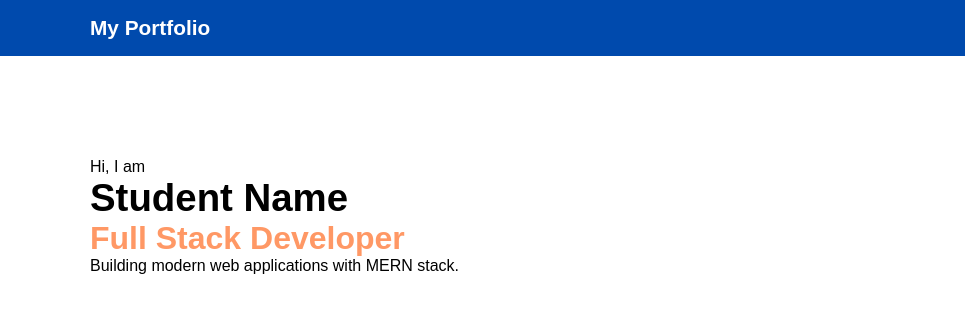
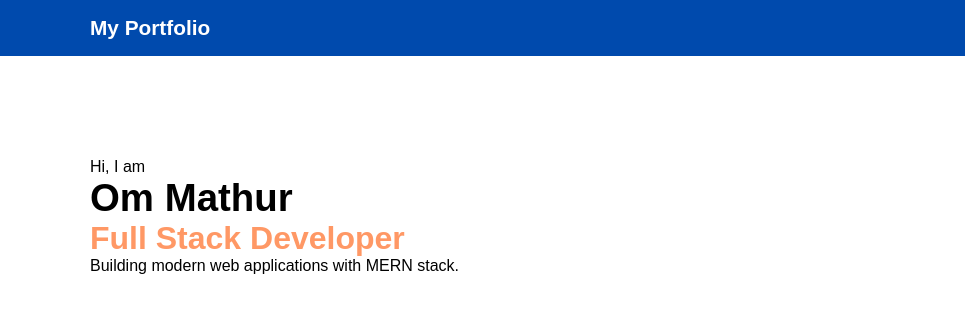
Before and after one commit to pythonom/web-assignment-3, a plain HTML site: page index.html in a window 1280 px wide. Shown: the top 326 px of the page, 0-965 px from the left. Drawn offline with Linux system fonts and the light colour scheme.

Commit message:
Change hero section name to 'Om Mathur'
Updated the name in the hero section from 'Student Name' to 'Om Mathur'.

```diff
--- a/index.html
+++ b/index.html
@@ -23,7 +23,7 @@
         <div class="container hero-content">
           <div class="hero-text">
             <p class="intro">Hi, I am</p>
-            <h1>Student Name</h1>
+            <h1>Om Mathur</h1>
             <h2 class="role">Full Stack Developer</h2>
             <p class="hero-subtitle">
               Building modern web applications with MERN stack.
```
